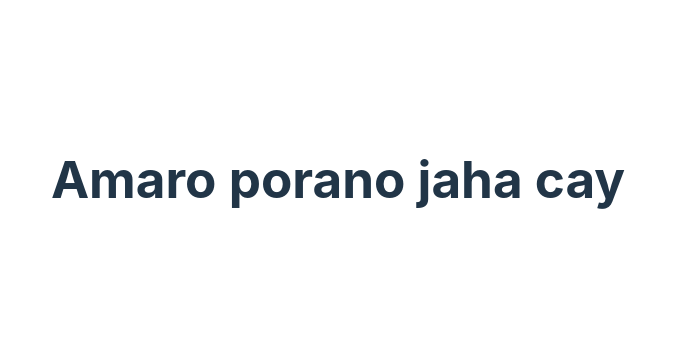
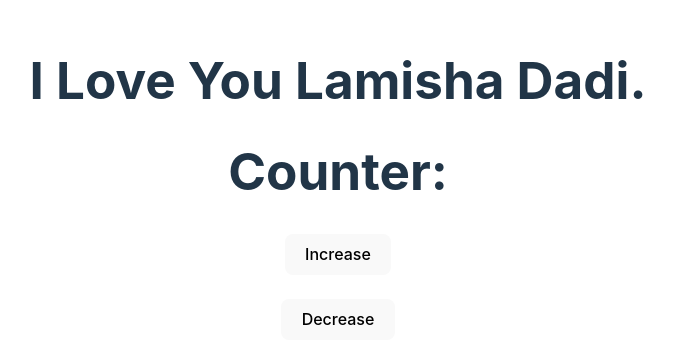
Before and after one commit to developer-shourav/Worlds-Country-list, a React (Vite) app: page / in a window 1280 px wide. Shown: the part 221-584 px from the top of the page, without its empty margins (302-976 px from the left). Built offline with nearby package versions, Linux system fonts and the light colour scheme.

Commit message:
increate funtion added

```diff
--- a/src/App.jsx
+++ b/src/App.jsx
@@ -1,5 +1,6 @@
 import { useState } from 'react'
 import './App.css'
+import { Countries } from './components/Countries/Countries'
 
 function App() {
   const [count, setCount] = useState(0)
@@ -7,9 +8,23 @@ function App() {
   return (
     <div className="App">
 
-     <h1>Amaro porano jaha cay</h1>
+    <Countries> </Countries>
+    <Counter> </Counter>
     </div>
   )
 }
 
+function Counter() {
+  const abc = useState(0);
+  console.log(abc);
+  return(
+    <div>
+      <h1>Counter:</h1>
+      <button>Increase</button>
+      <br/>
+      <br/>
+      <button>Decrease</button>
+    </div>
+  )
+}
 export default App
--- /dev/null
+++ b/src/components/Countries/Countries.jsx
@@ -0,0 +1,8 @@
+export const  Countries = () => {
+
+    return (
+        <div>
+            <h1>I Love You Lamisha Dadi.</h1>
+        </div>
+    )
+}
```
